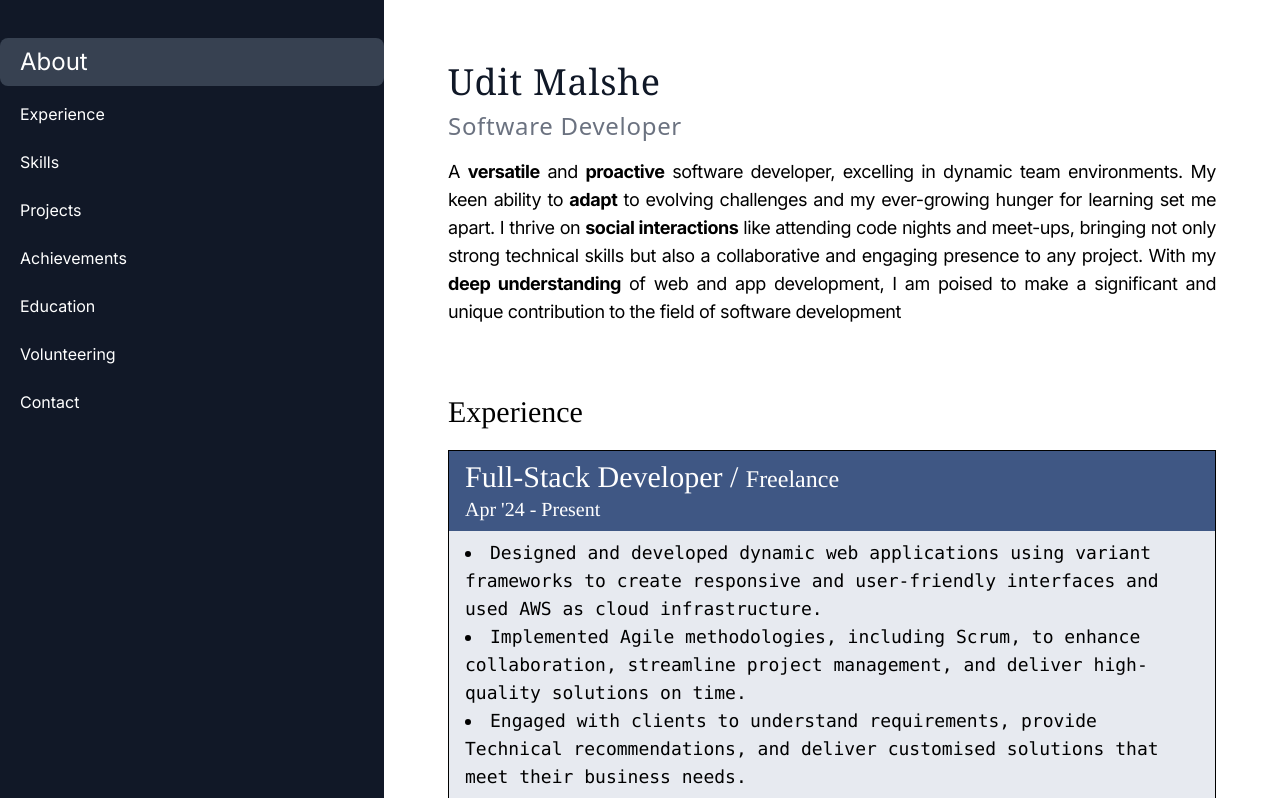
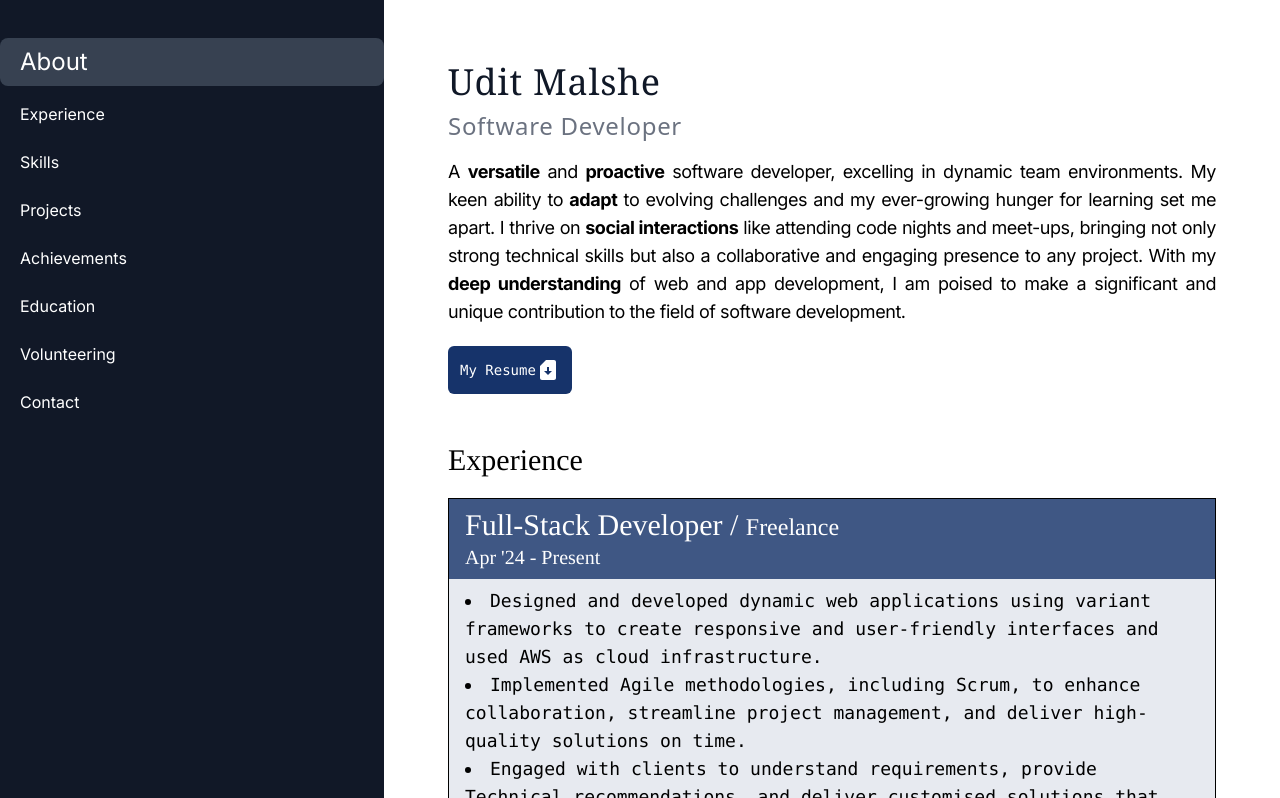
Before and after one commit to udit710/udit710.github.io, a Next.js app: page / in a window 1280 px wide. Shown: the part 802-1600 px from the top of the page. Built offline with nearby package versions, Linux system fonts and the light colour scheme.

Commit message:
resume added

```diff
--- a/src/app/components/Intro.tsx
+++ b/src/app/components/Intro.tsx
@@ -1,4 +1,3 @@
-import next from "next";
 import { MdSimCardDownload } from "react-icons/md";
 import ImageText from "./ImageText";
 
@@ -6,23 +5,22 @@ function Intro() {
     return (
         <div className="md:p-6 p-2 text-sm mb-10 md:mb-0">
             <text className="block tracking-wider">
-
                 <h5 className="mb-2 text-4xl font-serif text-navy">Udit Malshe</h5>
                 <h6 className="mb-4 text-2xl font-sans text-gray-500">Software Developer</h6>
-<p className="text-[15px] md:text-lg text-black text-justify tracking-tight">A <b>versatile</b> and <b>proactive</b> software developer, excelling in dynamic team environments. My keen ability to <b>adapt</b> to evolving challenges and my ever-growing hunger for learning set me apart. I thrive on <b>social interactions</b> like attending code nights and meet-ups, bringing not only strong technical skills but also a collaborative and engaging presence to any project. With my <b>deep understanding</b> of web and app development, I am poised to make a significant and unique contribution to the field of software development</p>
+                <p className="text-[15px] md:text-lg text-black text-justify tracking-tight">
+                    A <b>versatile</b> and <b>proactive</b> software developer, excelling in dynamic team environments. My keen ability to <b>adapt</b> to evolving challenges and my ever-growing hunger for learning set me apart. I thrive on <b>social interactions</b> like attending code nights and meet-ups, bringing not only strong technical skills but also a collaborative and engaging presence to any project. With my <b>deep understanding</b> of web and app development, I am poised to make a significant and unique contribution to the field of software development.
+                </p>
             </text>
             <br />
-{/* <button className="p-3 bg-blue text-white rounded-md font-mono">
-
-<object data="/files/resume.pdf" type="application/pdf" width="100%" height="100%">
-       {/* href="/files/resume.pdf"
+            <button className="p-3 bg-blue text-white rounded-md font-mono">
+                <a
+                    href="/resume.pdf"
                     target="_blank"
                     rel="noopener noreferrer"
-      className="text-white bg-blue-500 hover:bg-blue-600 px-2  rounded-md"
                 >
                     <ImageText text="My Resume" IconEl={MdSimCardDownload} imageSrc={""} />
-    </object>
-</button> */}
+                </a>
+            </button>
         </div>
     );
 }
```
Also changed, not shown: 1 other file (tests, documents, lock files or other folders). Lines whose indentation alone changed are shown as unchanged.
